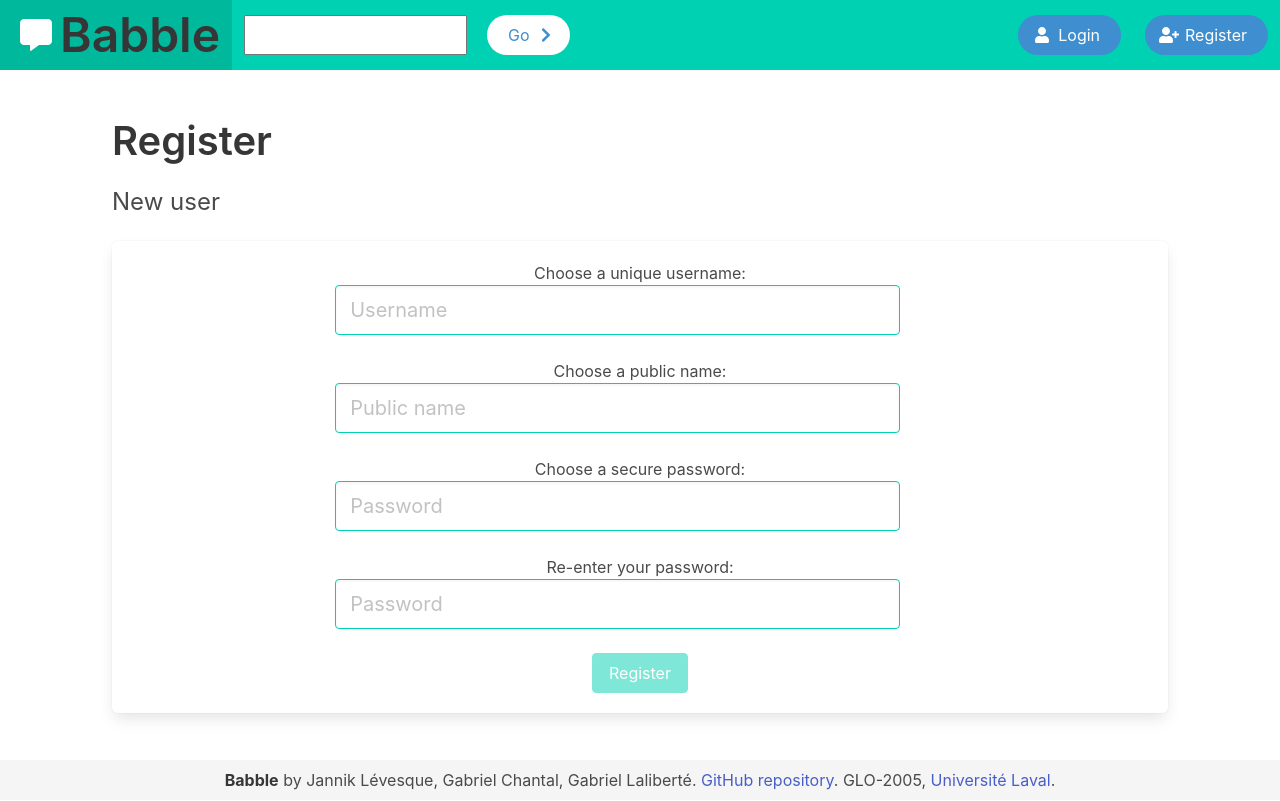
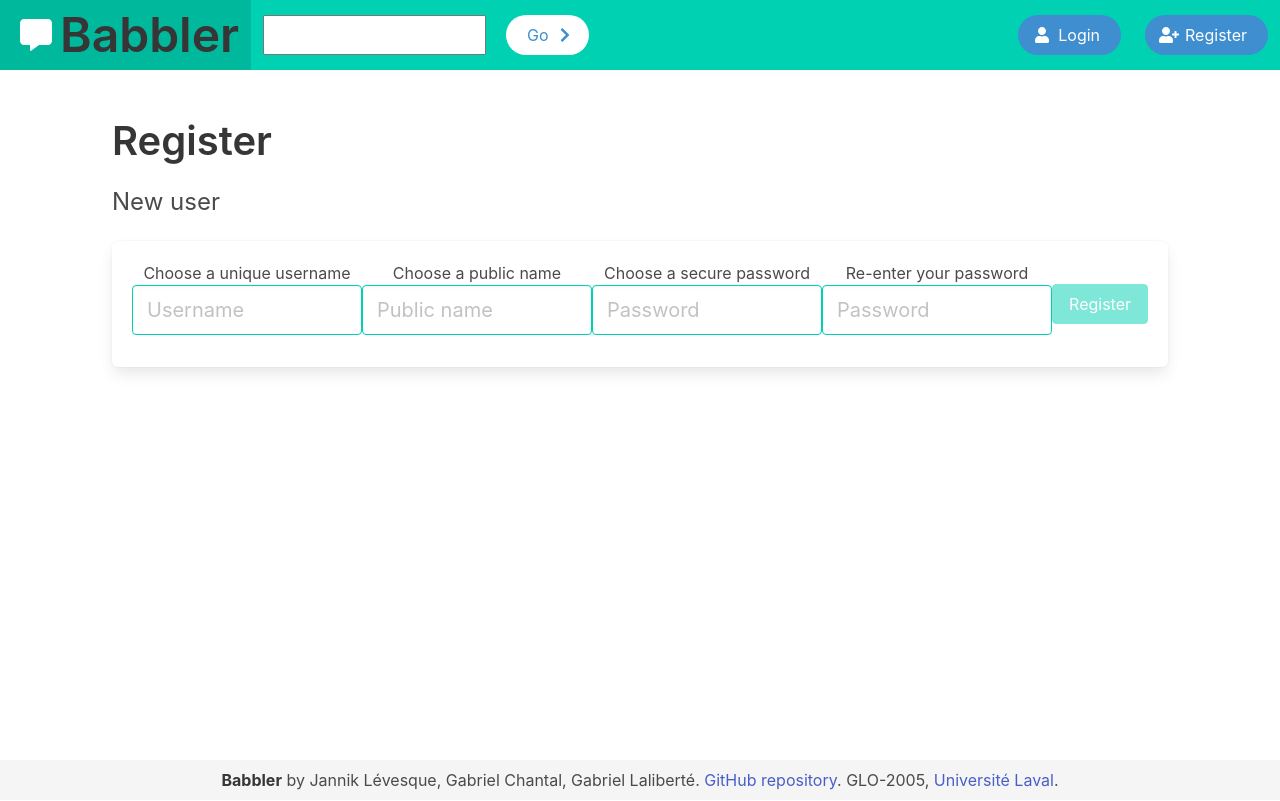
Before and after one commit to GabCh/Babbler, a Flask app: page /register in a window 1280 px wide. Run offline with Flask 2, Linux system fonts and the light colour scheme; some libraries are stand-ins or nearby versions.

Commit message:
Registration complete, login almost. Both client and server side encryption implemented.

```diff
--- a/src/app.py
+++ b/src/app.py
@@ -1,4 +1,6 @@
 import os
+import hashlib
+import binascii
 from flask import Flask, render_template, request, session, url_for, redirect
 
 app = Flask(__name__)
@@ -16,14 +18,18 @@ users = [
     {
         'username': 'gablalib',
         'public_name': 'GabL',
-        'password': ''
+        'password': 'password'
     }
 ]
+#  Hashing salt
+salt = 'BabblerDefaultSalt'
 
 
 @app.route('/')
 def main():
-    return render_template('index.html')
+    return render_template('index.html',
+                           new_login=request.args.get('new_login'),
+                           babbler=request.args.get('babbler'))
 
 
 @app.route('/search')
@@ -35,26 +41,68 @@ def search_form():
         return render_template('index.html')
 
 
-@app.route('/login')
+@app.route('/login', methods=['GET', 'POST'])
 def login():
-    view = render_template('partials/login.html')
+    view = render_template('partials/login.html',
+                           newly_registered=request.args.get('newly_registered'),
+                           invalid=request.args.get('invalid'))
     if request.method == 'POST':
-        view = redirect(url_for('/'))
+        data = request.form
+        username = data['username']
+        password = hashlib.pbkdf2_hmac('sha256', data['password'].encode(), salt.encode(), 100000)
+        password = str(binascii.hexlify(password))[2:-1]
+        print('Received password: ', password)
+        for user in users:
+            if user['username'] == username:
+                print('Found username')
+                if user['password'] == password:
+                    print('Found password')
+                    view = redirect('/?new_login="True"&babbler=' + username)
     return view
 
 
-@app.route('/register')
+@app.route('/register', methods=['GET', 'POST'])
 def register():
-    return render_template('/partials/register.html', users=users)  # TODO: get users from db
+    view = render_template('/partials/register.html')
+    if request.method == 'POST':
+        data = request.form
+        password = hashlib.pbkdf2_hmac('sha256', data['password'].encode(), salt.encode(), 100000)
+        password = str(binascii.hexlify(password))[2:-1]
+        users.append({
+            'username': data['username'],
+            'public_name': data['public_name'],
+            'password': password
+        })
+        print('Registered password: ', password)
+        #  TODO: Add user to DB instead of locally
+
+        return view
+    else:
+        return view
 
 
 @app.route('/myprofile')
-def profile():
+def my_profile():
     if session['logged_in']:
         return render_template('myprofile.html')
     else:
         return redirect(url_for('/login'))
 
 
+@app.route('/babblers/<username>')
+def babbler_profile(username):
+    view = render_template('/partials/profile.html', user=username)
+    return view
+
+
+@app.route('/users/<username>', methods=['GET'])
+def get_user(username):
+    exists = False
+    for user in users:
+        if user['username'] == username:
+            exists = True
+    return str(exists)
+
+
 if __name__ == '__main__':
     app.run()
--- a/src/static/style/layout.css
+++ b/src/static/style/layout.css
@@ -5,6 +5,7 @@
     height: 2.5rem;
     padding-top: 8px;
     background-color: #f5f5f5;
+    z-index: 99;
 }
 
 .spaced {
--- a/src/static/style/register.css
+++ b/src/static/style/register.css
@@ -1,3 +1,7 @@
+.wide-inputs {
+    width: 60%;
+}
+
 .spin {
     -webkit-animation-name: spin;
     -webkit-animation-duration: 750ms;
--- a/src/templates/layout.html
+++ b/src/templates/layout.html
@@ -1,7 +1,7 @@
 <!DOCTYPE html>
 <html>
 <head>
-    <title>Babble</title>
+    <title>Babbler</title>
     <meta charset="utf-8">
     <meta name="viewport" content="width=device-width, initial-scale=1">
     <link rel="stylesheet" href="https://cdnjs.cloudflare.com/ajax/libs/bulma/0.6.2/css/bulma.min.css">
@@ -17,7 +17,7 @@
                     <span class="icon is-large">
                         <i class="fas fa-2x fa-comment-alt has-text-white"></i>
                     </span>
-                    <h1 class="title is-1 has-text-dark">Babble</h1>
+                    <h1 class="title is-1 has-text-dark">Babbler</h1>
                 </a>
             </div>
             <div class="navbar-menu">
@@ -83,7 +83,7 @@
         <div class="container">
             <div class="content has-text-centered">
                 <p>
-                    <strong>Babble</strong> by Jannik Lévesque, Gabriel Chantal, Gabriel Laliberté.
+                    <strong>Babbler</strong> by Jannik Lévesque, Gabriel Chantal, Gabriel Laliberté.
                     <a href="https://github.com/GabCh/Babbler.git">GitHub repository</a>.
                     GLO-2005, <a href="ulaval.ca">Université Laval</a>.
                 </p>
--- a/src/templates/partials/register.html
+++ b/src/templates/partials/register.html
@@ -1,7 +1,7 @@
 {% extends 'layout.html' %}
 
 {% block head %}
-<script src="https://raw.githubusercontent.com/ricmoo/scrypt-js/master/scrypt.js" type="text/javascript"></script>
+    <script src="https://cdnjs.cloudflare.com/ajax/libs/crypto-js/3.1.2/rollups/sha256.js" type="text/javascript"></script>
     <script src="{{ url_for('static', filename='js/register.js') }}" type="text/javascript"></script>
     <link rel="stylesheet" href="{{ url_for('static', filename='style/register.css') }}">
 {% endblock %}
@@ -12,47 +12,49 @@
     <p class="subtitle is-4">New user</p>
     <div class="box">
         <div class="level">
-            <div class="level-item has-text-centered">
-                <div class="field wide-inputs">
-                    <div class="control">
-                        <p>Choose a unique username:</p>
-                        <div class="level spaced">
-                            <input id="username" onkeyup="verifyUsername({{ users }})" class="input is-primary is-medium" type="text" placeholder="Username">
-                            <span class="icon is-large">
-                                <i class="fas fa-spinner spin" id="user_check" style="display: none"></i>
+            <div class="level-item has-text-centered wide-inputs">
+                <div class="field">
+                    <label for="username">Choose a unique username</label>
+                    <div class="control has-icons-right">
+                        <input id="username" onkeyup="verifyUsername()" class="input is-primary is-medium" type="text" placeholder="Username">
+                        <span class="icon is-large is-right">
+                            <i class="fas" id="user_check" style="display: none"></i>
                         </span>
                     </div>
+                </div>
 
-                        <p>Choose a public name:</p>
-                        <div class="level spaced">
+                <div class="field">
+                    <label for="public_name">Choose a public name</label>
+                    <div class="control has-icons-right">
                         <input id="public_name" onkeyup="verifyPublicName()" class="input is-primary is-medium" type="text" placeholder="Public name">
-                            <span class="icon is-large">
-                                <i class="fas fa-check" id="public_check" style="display: none"></i>
+                        <span class="icon is-large is-right">
+                            <i class="fas" id="public_check" style="display: none"></i>
                         </span>
                     </div>
+                </div>
 
-                        <p>Choose a secure password:</p>
-                        <div class="level spaced">
+                <div class="field">
+                    <label for="password">Choose a secure password</label>
+                    <div class="control has-icons-right">
                         <input id="password" onkeyup="verifyPassword()" class="input is-primary is-medium" type="password" placeholder="Password">
-                            <span class="icon is-large">
-                                <i class="fas fa-check" id="pass_check" style="display: none"></i>
+                        <span class="icon is-large is-right">
+                            <i class="fas" id="pass_check" style="display: none"></i>
                         </span>
                     </div>
+                </div>
 
-                        <p>Re-enter your password:</p>
-                        <div class="level spaced">
+                <div class="field">
+                    <label for="password2">Re-enter your password</label>
+                    <div class="control has-icons-right">
                         <input id="password2" onkeyup="verifyPassword2()" class="input is-primary is-medium" type="password" placeholder="Password">
-                            <span class="icon is-large">
-                                <i class="fas fa-check" id="pass2_check" style="display: none"></i>
+                        <span class="icon is-large is-right">
+                            <i class="fas" id="pass2_check" style="display: none"></i>
                         </span>
                     </div>
+                </div>
 
-                        <div class="level">
-                            <div class="level-item has-text-centered">
-                                <button id="register" class="button is-primary" disabled>Register</button>
-                            </div>
-                        </div>
-                    </div>
+                <div class="has-text-centered">
+                    <button onclick="register()" id="register" class="button is-primary" disabled>Register</button>
                 </div>
             </div>
         </div>
```
Also changed, not shown: src/static/js/login.js (+19 -1 lines), src/static/js/register.js (+31 -8 lines), src/templates/index.html (+5 -2 lines), src/templates/partials/login.html (+12 -2 lines). Lines whose indentation alone changed are shown as unchanged.
